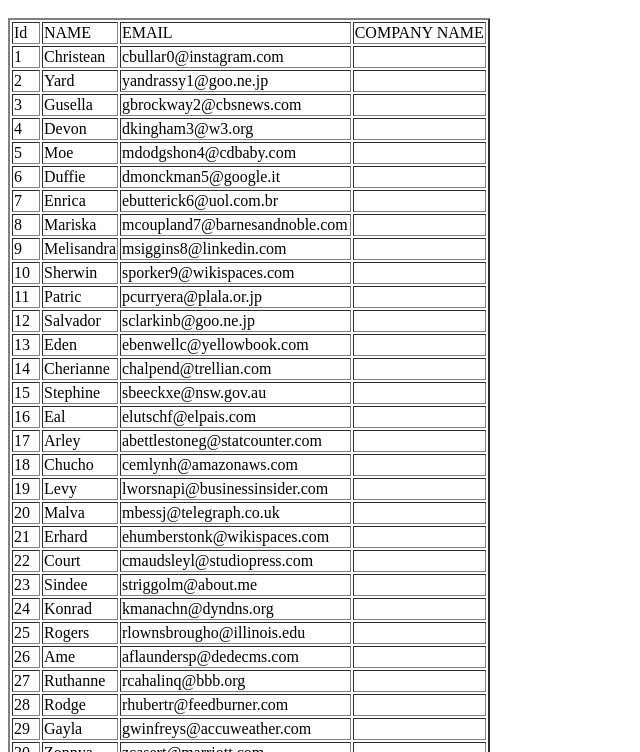
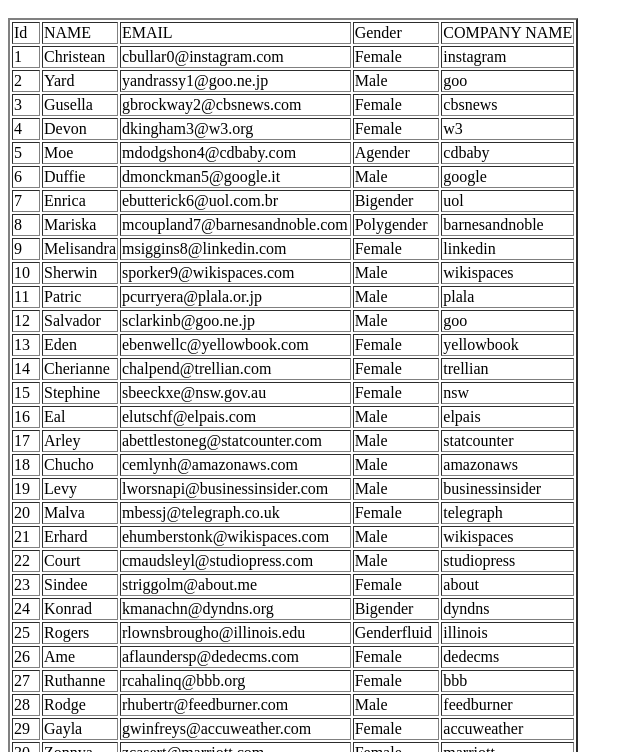
Before and after one commit to Ashokkumarga/JAVASCRIPT, a plain HTML site: page JS assignments/Tableassign/1.html in a window 1280 px wide. Shown: the part 48-800 px from the top of the page, without its empty margins (0-640 px from the left). Drawn offline with Linux system fonts and the light colour scheme.

Commit message:
todaysupdate

```diff
--- a/JS assignments/Tableassign/1.html
+++ b/JS assignments/Tableassign/1.html
@@ -14,6 +14,7 @@
                     <td> Id </td>
                     <td> NAME </td>
                     <td> EMAIL</td>
+                    <td>Gender</td>
                     <td> COMPANY NAME</td>
 
                 </tr>
--- a/JS assignments/Tableassign/1.js
+++ b/JS assignments/Tableassign/1.js
@@ -101,13 +101,14 @@ let users = [{ "id": 1, "name": "Christean", "email": "cbullar0@instagram.com",
 
 
 function display_Data() {
-   let rows= " ";
-    for(user of users){
-      rows+=`<tr>
-                 <td>${user.id}</td>
-                 <td>${user.name}</td>
-                 <td>${user.email}</td>
-                 <td>${user.email.slice(0,"@"+1)}</td>
+   let rows= "";
+    for(use of users){
+      rows+= `<tr>
+                 <td>${use.id}</td>
+                 <td>${use.name}</td>
+                 <td>${use.email}</td>
+                 <td>${use.gender}</td>
+                 <td>${use.email.slice(use.email.indexOf("@")+1,use.email.indexOf("."))}</td>
               </tr>`
   }
   document.getElementById('tableo').innerHTML =rows;
```
